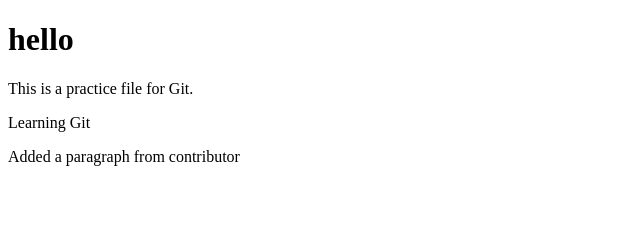
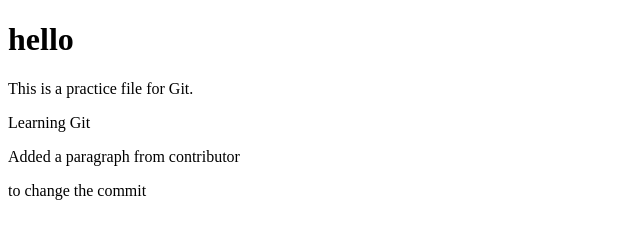
Before and after one commit to vin8921/practicing-git, a plain HTML site: page git-practice/index.html in a window 1280 px wide. Shown: the whole page, without its empty margins (0-640 px from the left). Drawn offline with Linux system fonts and the light colour scheme.

Commit message:
added para in index

```diff
--- a/git-practice/index.html
+++ b/git-practice/index.html
@@ -10,5 +10,6 @@
     <p>This is a practice file for Git.</p>
     <p>Learning Git</p>
     <p>Added a paragraph from contributor</p>
+    <p>to change the commit</p>
 </body>
 </html>
```
